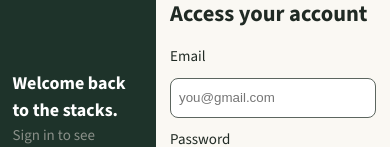
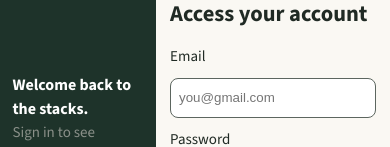
Before and after one commit to VatsCoder/Library-Management-System, a React (Vite) app: page /login in a window 390 px wide. Shown: the part 280-427 px from the top of the page. Built offline with nearby package versions, Linux system fonts and the light colour scheme; no server answers; the HTML template or start-up script is replaced by a standard one.

Commit message:
Fix Font size

```diff
--- a/src/App.css
+++ b/src/App.css
@@ -653,7 +653,7 @@ table.data-table {
     width: 84%;
   }
   .welcome h1{
-    font-size: 18px;
+    font-size: 1rem;
   }
   .tile-2{
     width: 60vw;
```
